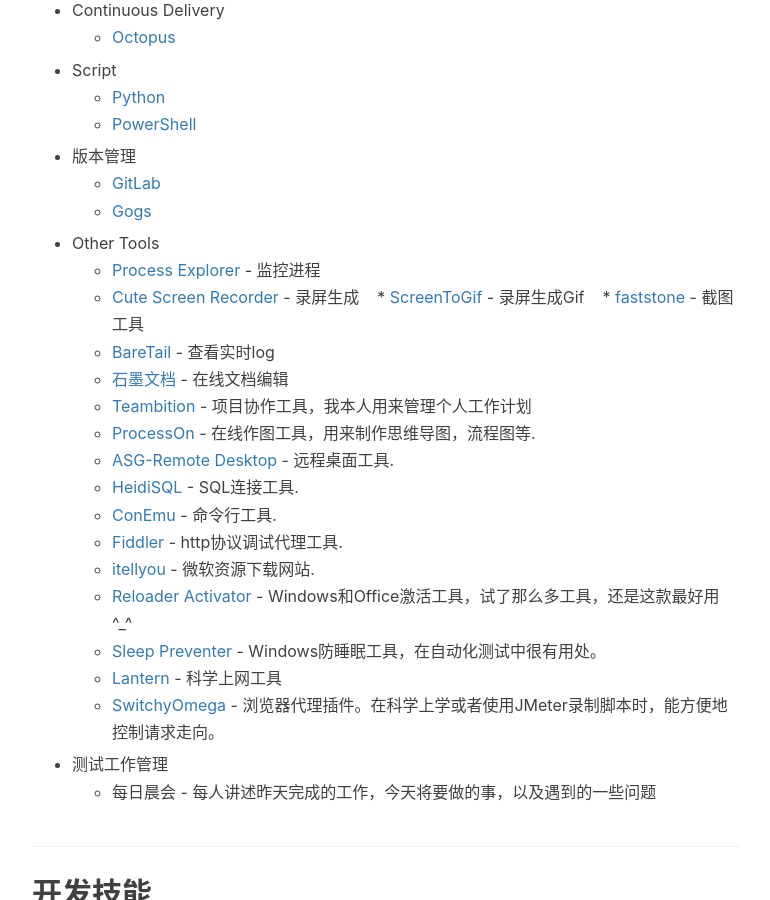
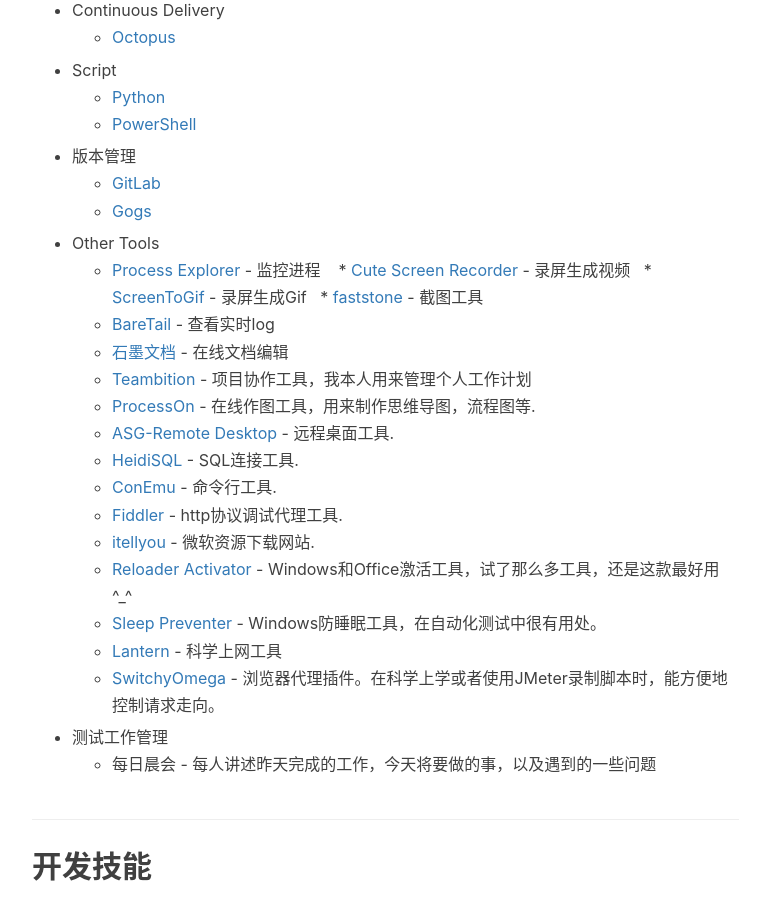
Before and after one commit to ccflyme/ccflyme.github.io, a Jekyll site: the page built from _posts/2017-05-26-Awesome-Testing.markdown, in a window 1280 px wide and 900 px high, scrolled down 1171 px. Shown: the whole window, without its empty margins (233-1003 px from the left). Built offline with Jekyll 4.4.1, drawn with Linux system fonts in a browser that asks for light colours; nearby versions of some CDN libraries; comment, search, counter and statistics services are not loaded.

Commit message:
Update 2017-05-26-Awesome-Testing.markdown

```diff
--- a/_posts/2017-05-26-Awesome-Testing.markdown
+++ b/_posts/2017-05-26-Awesome-Testing.markdown
@@ -46,9 +46,9 @@
 
 * Other Tools
     * [Process Explorer](https://technet.microsoft.com/en-us/sysinternals/processexplorer.aspx) - 监控进程
-    * [Cute Screen Recorder](http://www.videotool.net/screen-recorder-free-version.htm) - 录屏生成
-    * [ScreenToGif](http://www.screentogif.com/) - 录屏生成Gif
-    * [faststone](http://www.faststone.org/) - 截图工具
+    * [Cute Screen Recorder](http://www.videotool.net/screen-recorder-free-version.htm) - 录屏生成视频
+    * [ScreenToGif](http://www.screentogif.com/) - 录屏生成Gif
+    * [faststone](http://www.faststone.org/) - 截图工具
     * [BareTail](https://www.baremetalsoft.com/baretail/) - 查看实时log
     * [石墨文档](https://shimo.im) - 在线文档编辑
     * [Teambition](https://www.teambition.com) - 项目协作工具，我本人用来管理个人工作计划
```
